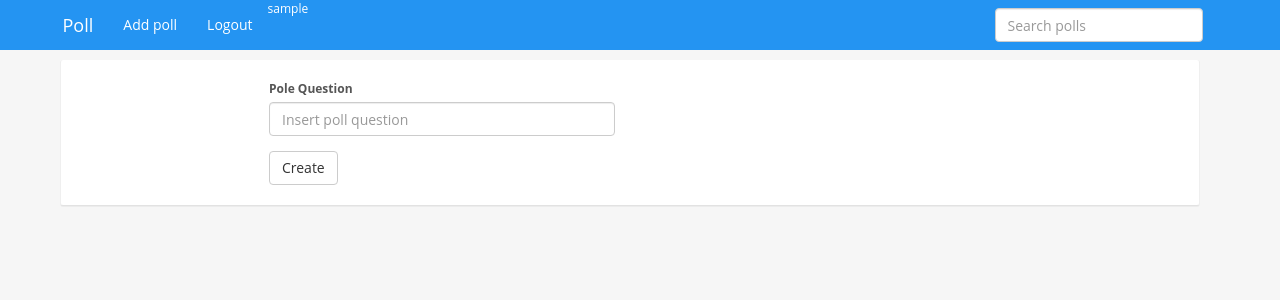
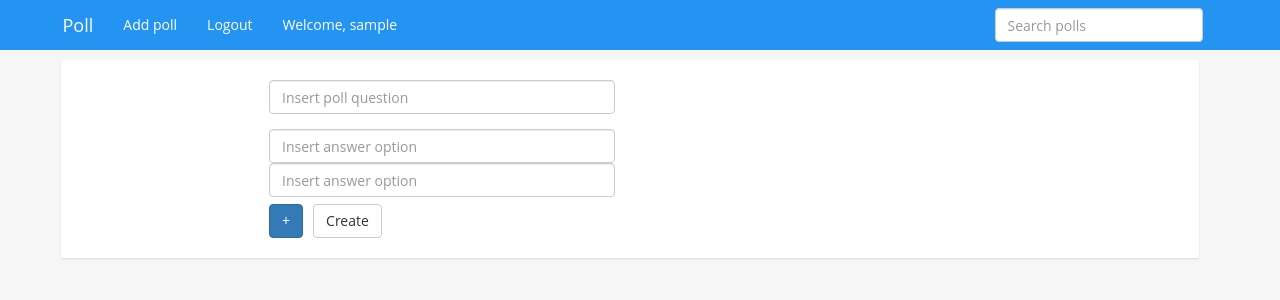
Before and after one commit to ricardojrloureiro/php-poll, a PHP site: page /create_poll.php in a window 1280 px wide. Shown: the top 300 px of the page. Run offline with PHP 8.4, Linux system fonts and the light colour scheme; the visitor is signed in with stand-in values (Sample User, id 1); some libraries are stand-ins or nearby versions.

Commit message:
changes to create_poll page

```diff
--- a/controllers/PollController.php
+++ b/controllers/PollController.php
@@ -12,7 +12,8 @@ class PollController
          * Add more information to put into the database
          */
         $result = $currentPoll->save([
-            'title' => $postData['title']
+            'title' => $postData['title'],
+            'option' => $postData['option']
         ]);
 
         if(is_array($result)){
--- a/create_poll.php
+++ b/create_poll.php
@@ -1,20 +1,34 @@
 <?php
 session_start();
 require __DIR__."/template/header.php"; ?>
+
 
 <div class="container">
     <div class="row">
         <div class="col-md-12">
             <div class="block-flat">
                 <div class="row">
-                    <div class="col-md-4 col-md-offset-2">
+                    <div class="col-md-4 col-md-offset-2 poll-div">
                         <form role="form" action="router.php?page=create_poll" method="POST">
+
                             <div class="form-group">
-                                <label for="title">Pole Question</label>
                                 <input type="text" class="form-control" name="title"
                                        id="title" placeholder="Insert poll question">
                             </div>
-                            <button type="submit" class="btn btn-default">Create</button>
+                                <div class="poll-options">
+                                    <div class="from-group">
+                                        <input type="text" class="form-control" name="option[]"
+                                               id="option[]" placeholder="Insert answer option">
+                                    </div>
+                                    <div class="from-group">
+                                        <input type="text" class="form-control" name="option[]"
+                                               id="option[]" placeholder="Insert answer option">
+                                    </div>
+                            </div>
+
+                            <button class="btn btn-mini btn-primary add-poll poll-btn" type="button">+</button>
+
+                            <button type="submit" class="btn btn-default poll-btn">Create</button>
                         </form>
                     </div>
                 </div>
@@ -22,5 +36,4 @@ require __DIR__."/template/header.php"; ?>
         </div>
     </div>
 </div><!-- /.container -->
-
 <?php require __DIR__."/template/footer.php"; ?>
--- a/css/style.css
+++ b/css/style.css
@@ -54,3 +54,8 @@ th {
 	font-weight: normal;
 	font-size: 14px;
 }
+
+.poll-btn {
+    margin-top: 2%;
+    margin-right: 2%;
+}
--- /dev/null
+++ b/js/script.js
@@ -0,0 +1,5 @@
+
+$('.add-poll').click(function() {
+    var e = $('<div class="from-group"> <input type="text" class="form-control" name="option[]"id="optionid[]" placeholder="Insert answer option"> </div>');
+    $('.poll-options').append(e);
+});
--- a/login.php
+++ b/login.php
@@ -4,7 +4,7 @@ require __DIR__.'/template/header.php'; ?>
 
 <div class="container">
   <div class="row">
-    <div class="col-md-12">
+    <div class="col-md-8 col-md-offset-2">
         <?php if (isset($_SESSION['errors'])): ?>
             <?php foreach($_SESSION['errors'] as $error): ?>
                 <div class="alert alert-danger" role="alert">
--- a/register.php
+++ b/register.php
@@ -4,8 +4,8 @@ require __DIR__.'/template/header.php'; ?>
 
 <div class="container">
   <div class="row">
-    <div class="col-md-12">
-        <?php if (isset($_SESSION['errors'])): ?>
+      <div class="col-md-8 col-md-offset-2">
+          <?php if (isset($_SESSION['errors'])): ?>
             <?php foreach($_SESSION['errors'] as $error): ?>
                 <div class="alert alert-danger" role="alert">
                     <span class="sr-only">Error:</span>
--- a/template/footer.php
+++ b/template/footer.php
@@ -1,7 +1,7 @@
 <!-- Bootstrap core JavaScript
 ================================================== -->
 <!-- Placed at the end of the document so the pages load faster -->
-<script src="https://ajax.googleapis.com/ajax/libs/jquery/1.11.1/jquery.min.js"></script>
+<script src="http://code.jquery.com/jquery-1.11.0.min.js"></script>
 <script src="/js/bootstrap.min.js"></script>
 <script src="/js/script.js"></script>
 </body>
--- a/template/header.php
+++ b/template/header.php
@@ -26,7 +26,7 @@
           <?php if(isset($_SESSION['username'])): ?>
               <li><a href="create_poll.php">Add poll</a></li>
               <li><a href="logout.php">Logout</a></li>
-              <li><?php echo $_SESSION['username'] ?></li>
+              <li><a href="modify_user.php">Welcome, <?php echo $_SESSION['username'] ?></a></li>
         <?php else: ?>
           <li><a href="login.php">Login</a></li>
           <li><a href="register.php">Register</a></li>
```
Also changed, not shown: models/Poll.php (+4 -8 lines).
